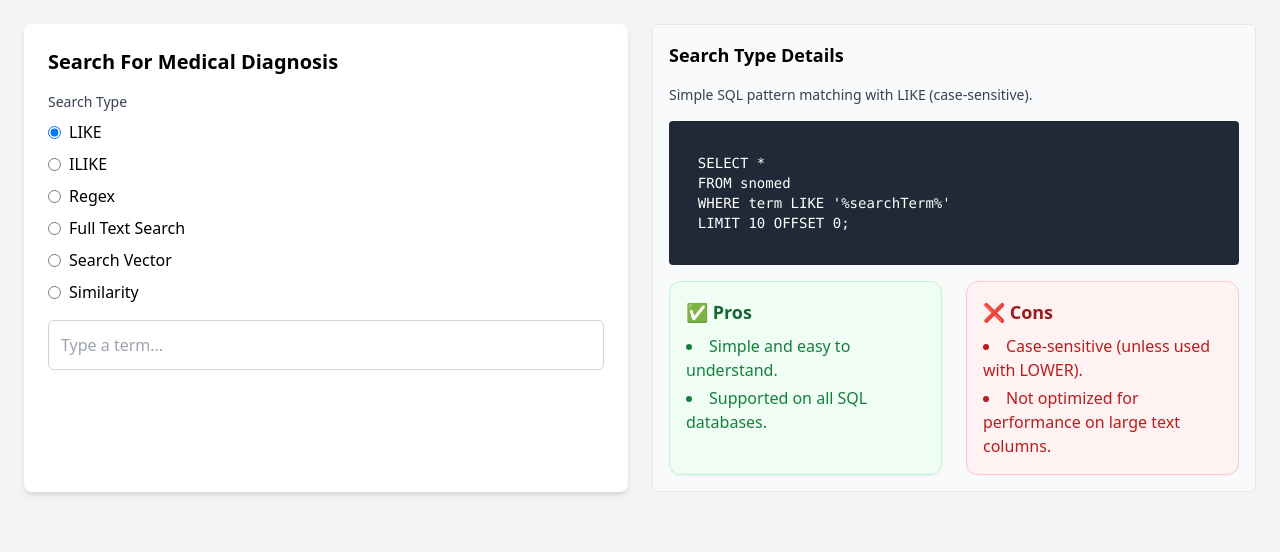
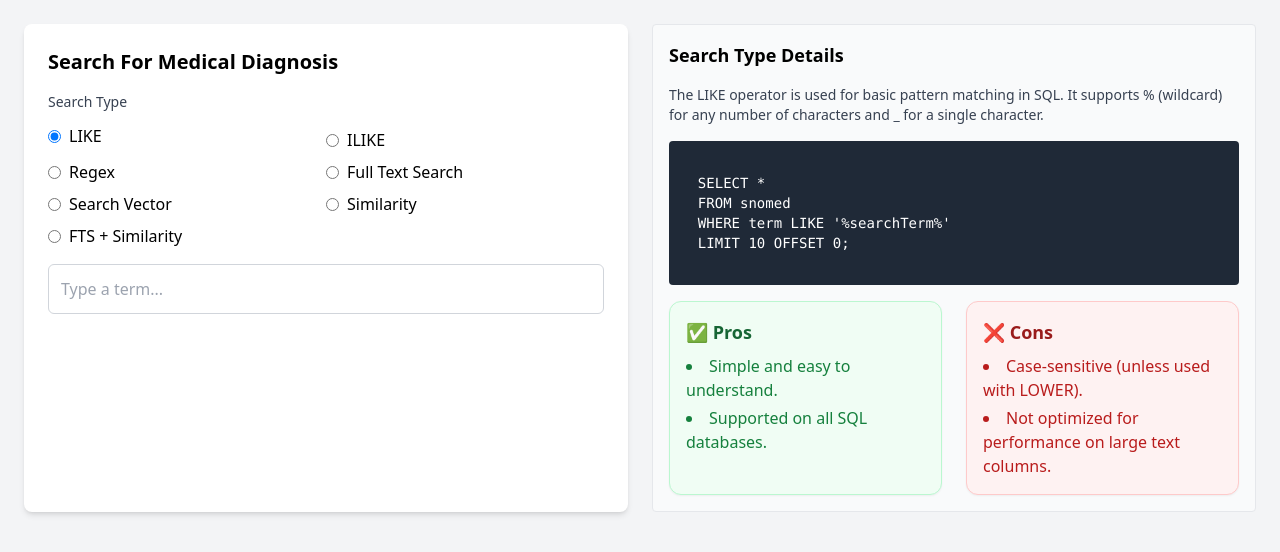
Before and after one commit to PritamU/PythonMedicalTerminologySearch, a Flask app: page / in a window 1280 px wide. Shown: the top 552 px of the page. Run offline with Flask 3, Linux system fonts and the light colour scheme; parts of the project's set-up code (start-up, migrations or seed data) failed here and were passed over; some libraries are stand-ins or nearby versions.

Commit message:
added fts+similiarity search

```diff
--- a/app/templates/index.html
+++ b/app/templates/index.html
@@ -17,7 +17,7 @@
           <legend class="text-sm font-medium text-gray-700 mb-2">
             Search Type
           </legend>
-          <div class="space-y-2">
+          <div class="grid grid-cols-2 space-y-2">
             <label class="flex items-center">
               <input
                 id="type-option"
@@ -73,6 +73,7 @@
               />
               Search Vector
             </label>
+
             <label class="flex items-center">
               <input
                 id="type-option"
@@ -82,6 +83,17 @@
                 class="mr-2"
               />
               Similarity
+            </label>
+
+            <label class="flex items-center">
+              <input
+                id="type-option"
+                type="radio"
+                name="searchType"
+                value="fts-similarity"
+                class="mr-2"
+              />
+              FTS + Similarity
             </label>
           </div>
         </fieldset>
@@ -196,7 +208,6 @@
 
       // Function to update description and code ui
       function updateDescriptionUI(type, term) {
-        console.log("type,term", type, term);
         term = term || "searchTerm";
         let description = "";
         let query = "";
@@ -206,7 +217,7 @@
         switch (type) {
           case "like":
             description =
-              "Simple SQL pattern matching with LIKE (case-sensitive).";
+              "The LIKE operator is used for basic pattern matching in SQL. It supports % (wildcard) for any number of characters and _ for a single character.";
             query = `
   SELECT *
   FROM snomed
@@ -223,7 +234,8 @@
             ];
             break;
           case "ilike":
-            description = "Pattern matching using ILIKE (case-insensitive).";
+            description =
+              "ILIKE is a case-insensitive version of LIKE, mainly available in PostgreSQL. It treats uppercase and lowercase characters equally, useful for user-friendly matching. Like LIKE, it doesn’t support stemming or tokenization and can be slow without proper indexing.";
             query = `
   SELECT *
   FROM snomed
@@ -238,11 +250,10 @@
             break;
           case "regex":
             description =
-              "Uses a regular expression to match patterns in the term field. This is flexible but may be slower on large datasets.";
+              "Regex (regular expressions) allows complex pattern matching using symbols and operators like ~, ~*, and SIMILAR TO in PostgreSQL. It’s extremely powerful for validating formats or finding text patterns but is resource-intensive and not index-optimized for large-scale search.";
             query = `
-  SELECT *
-  FROM snomed
-  WHERE term ~ ${term}
+  SELECT * FROM snomed
+  WHERE term SIMILAR TO '%(${term})'
   LIMIT 10 OFFSET 0;
             `;
             pros = [
@@ -256,7 +267,7 @@
             break;
           case "fts":
             description =
-              "Leverages PostgreSQL's full text search using to_tsvector and to_tsquery for more advanced text searching.";
+              "FTS enables semantic search using tokenization, stemming, and stop-word removal. PostgreSQL's FTS uses tsvector and tsquery to rank results based on relevance. Ideal for large text fields like articles, product descriptions, or logs where meaning matters more than exact match.";
             query = `
   SELECT *
   FROM snomed
@@ -274,7 +285,7 @@
             break;
           case "search_vector":
             description =
-              "Uses a precomputed search_vector column for fast and efficient full-text search using phraseto_tsquery.";
+              "A tsvector is a special PostgreSQL data type used to store a pre-processed searchable version of a text field for FTS. It breaks text into normalized tokens with positions. Indexed with GIN, it makes semantic and ranked search highly efficient and scalable.";
             query = `
   SELECT *
   FROM snomed
@@ -296,11 +307,11 @@
             break;
           case "similarity":
             description =
-              "Uses trigram similarity (pg_trgm) to find closely matching terms.";
+              "The similarity() function (from the pg_trgm extension) calculates how alike two strings are using trigram matching. It returns a score between 0 and 1. It’s great for typo-tolerant, fuzzy searches, especially when users may input misspelled or partial words.";
             query = `
-  SELECT *, similarity(term, ${term}) AS sim
+  SELECT *, similarity(term, '${term}') AS sim
   FROM snomed
-  WHERE term % ${term}
+  WHERE term % '${term}'
   ORDER BY sim DESC
   LIMIT 10 OFFSET 0;
             `;
@@ -311,6 +322,37 @@
             cons = [
               "Requires `pg_trgm` extension.",
               "Might return irrelevant matches on short terms.",
+            ];
+            break;
+          case "fts-similarity":
+            description =
+              "Combining Full-Text Search with Trigram Similarity offers both relevance-based and typo-tolerant search. FTS ensures context-aware results, while trigram handles spelling errors. This hybrid method is ideal for search bars, medical records, or any domain needing smart, forgiving, and fast search capabilities.";
+            query = `
+  WITH ranked AS (
+  SELECT *,
+         ts_rank(search_vector, plainto_tsquery('english', '${term}')) AS fts_rank,
+         similarity(term, '${term}') AS trigram_sim
+  FROM snomed
+  WHERE
+    search_vector @@ plainto_tsquery('english', '${term}')
+    OR term % '${term}'
+  )
+  SELECT *
+  FROM ranked
+  ORDER BY
+    fts_rank DESC,
+    trigram_sim DESC
+  LIMIT 10 OFFSET 0;
+
+            `;
+            pros = [
+              "Handles typos + understands context.",
+              "Shows the best possible results first.",
+              "Indexes support high performance.",
+            ];
+            cons = [
+              "Might return too many loose matches.",
+              "FTS may miss fuzzy matches.",
             ];
             break;
           default:
@@ -342,7 +384,7 @@
       // Wrap fetchSuggestions with debounce
       const debouncedFetch = debounce(() => {
         const term = searchBox.value.trim();
-        console.log("term in debounce", term);
+
         const type = getSelectedSearchType();
         updateDescriptionUI(type, term);
         handleSearch();
@@ -354,23 +396,20 @@
       // Implement Search after type change
       searchTypeRadios.forEach((radio) => {
         radio.addEventListener("change", function () {
-          console.log("radio.value", radio.value);
           const term = searchBox.value.trim();
           updateDescriptionUI(radio.value, term);
-          console.log("after update description");
+
           handleSearch();
         });
       });
 
       // Fill Right side Container Content on Page load
       document.addEventListener("DOMContentLoaded", () => {
-        console.log("content load");
         const term = searchBox.value.trim();
-        console.log("term", term);
+
         const initialType = getSelectedSearchType();
-        console.log("initialType", initialType);
+
         updateDescriptionUI(initialType, term);
-        console.log("after description update");
       });
 
       document.addEventListener("click", (e) => {
```
Also changed, not shown: app/searchLogics.py (+17 -16 lines).
